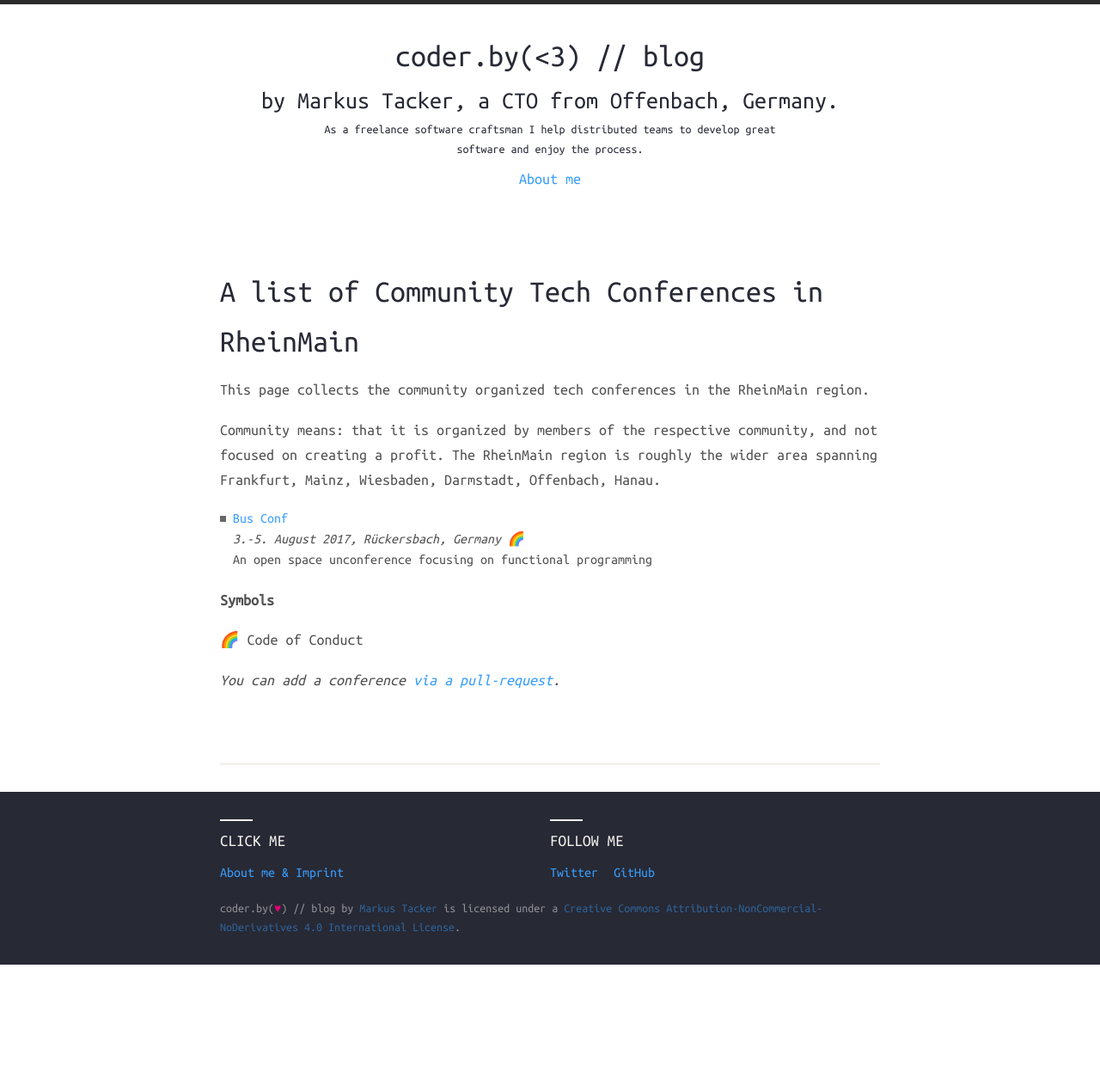
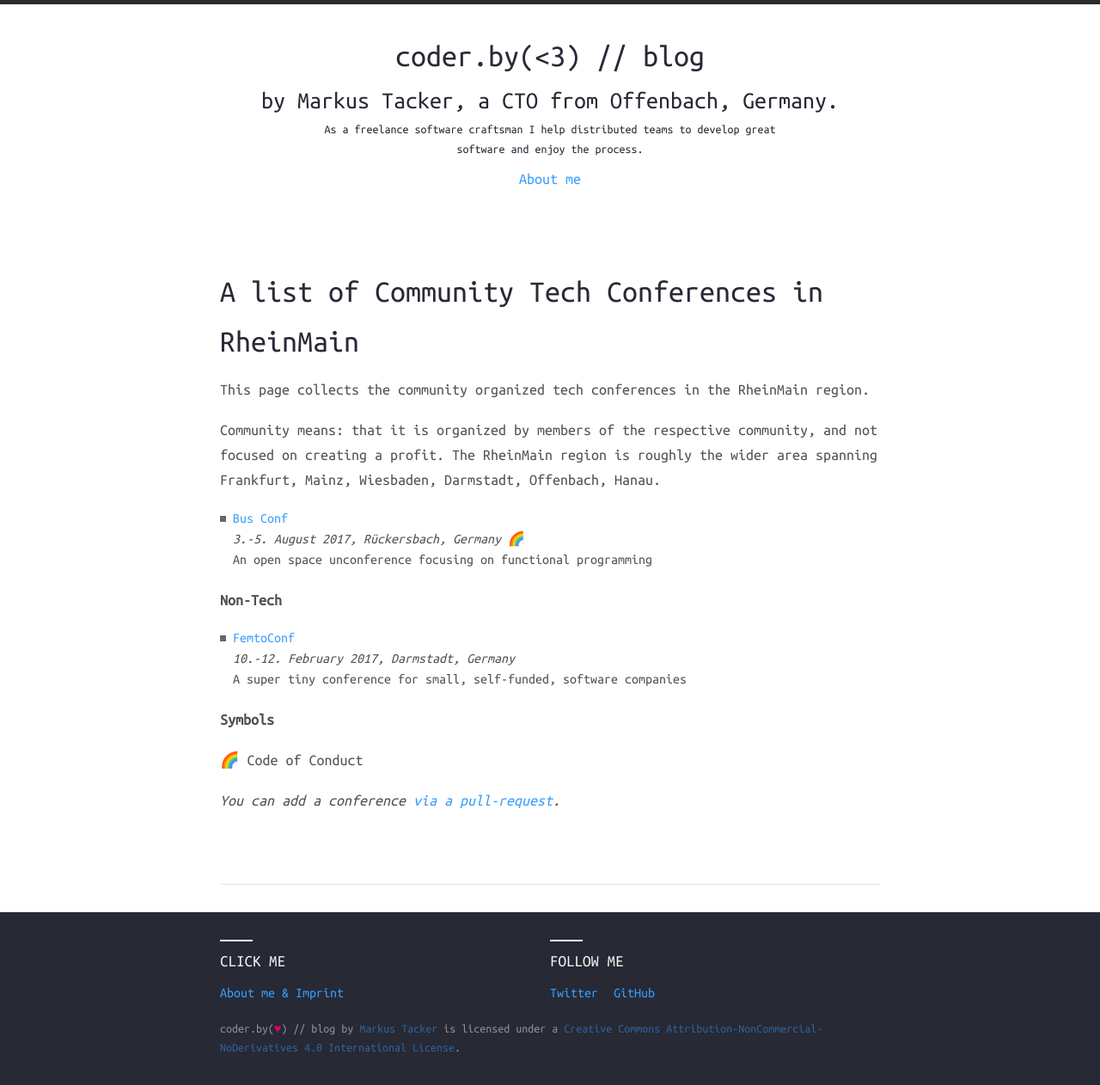
Before and after one commit to coderbyheart/blog, a Jekyll site: the page built from rheinmain-community-tech-conferences.md, in a window 1280 px wide. Shown: the whole page at 86% size. Built offline with Jekyll 4.4.1, drawn with Linux system fonts in a browser that asks for light colours; nearby versions of some CDN libraries; comment, search, counter and statistics services are not loaded; before the commit the page ends 1122 px from its top, so only the background shows below that.

Commit message:
Adds FemtoConf as non-tech conference

```diff
--- a/rheinmain-community-tech-conferences.md
+++ b/rheinmain-community-tech-conferences.md
@@ -11,6 +11,14 @@
   *3.-5. August 2017, Rückersbach, Germany* [🌈](http://confcodeofconduct.com/)
   An open space unconference focusing on functional programming
 
+
+**Non-Tech**
+
+* [FemtoConf](http://www.femtoconf.com/)
+  *10.-12. February 2017, Darmstadt, Germany*
+  A super tiny conference for small, self-funded, software companies
+
+
 **Symbols**
 
 🌈 Code of Conduct
```
